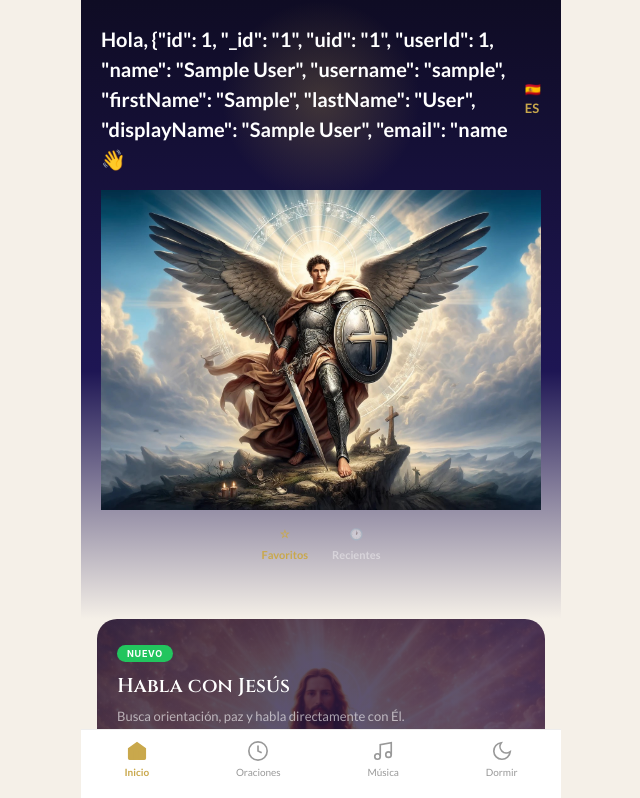
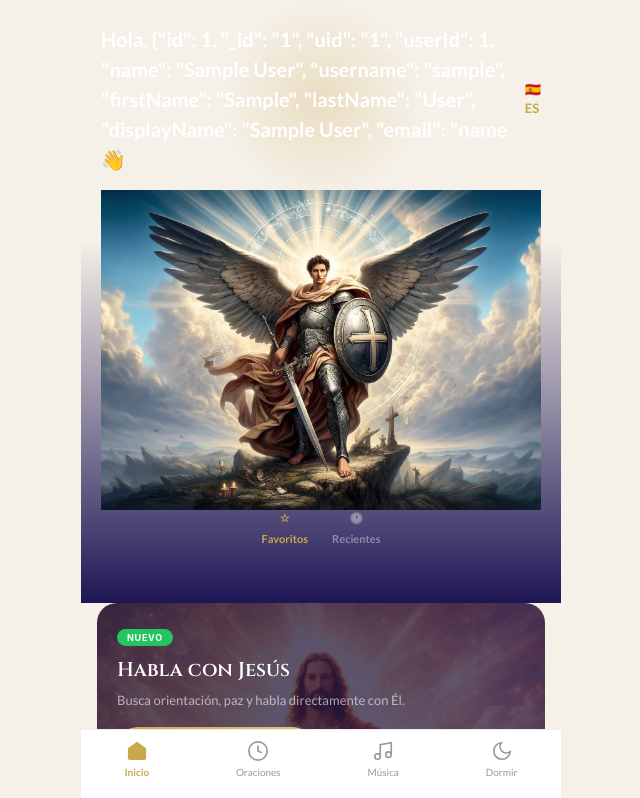
Before and after one commit to vaflx11-stack/oracion-divina, a Next.js app: page /home in a window 1280 px wide. Shown: the top 798 px of the page, without its empty margins (319-959 px from the left). Built offline with nearby package versions, Linux system fonts and the light colour scheme; sample sign-in values are in the browser's storage.

Commit message:
Gradiente sobre imagem anjo

```diff
--- a/app/home/page.js
+++ b/app/home/page.js
@@ -43,7 +43,8 @@ export default function HomePage() {
 
       {/* Hero com anjo */}
       <div style={{
-        background: 'linear-gradient(180deg, #0f0c24 0%, #1e1654 60%, var(--cream) 100%)',
+        background: 'linear-gradient(to bottom, transparent 40%, #1e1654 100%)',
+          pointerEvents: 'none', width: '100%', height: '100%',
         padding: '24px 20px 40px',
         position: 'relative',
         overflow: 'hidden',
@@ -65,7 +66,7 @@ export default function HomePage() {
 
         {/* Imagem do anjo */}
         <div style={{
-          width: '100%', height: '320px', margin: '0 auto 16px',
+         width: '100%', height: '320px', margin: '0 auto 0',
           position: 'relative', overflow: 'hidden',
           borderRadius: '0px',
           border: 'none',
@@ -76,7 +77,7 @@ export default function HomePage() {
             style={{
               width: '100%', height: '100%',
               objectFit: 'cover',
-              objectPosition: 'center top',
+              objectPosition: 'center center', objectFit: 'cover',
               display: 'block',
             }}
             onError={(e) => {
```
